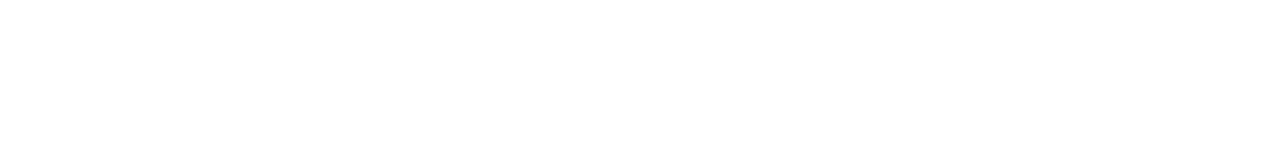
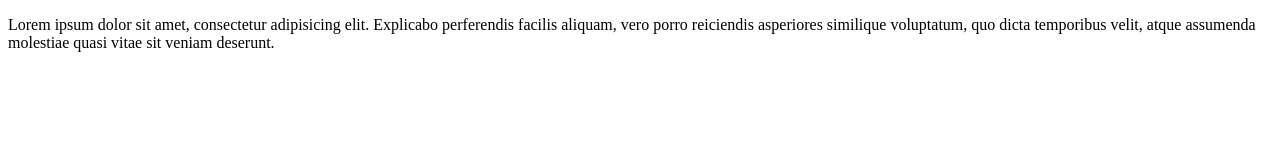
Before and after one commit to Anilsinghynr/Demo-repo3, a plain HTML site: page Demo-repo3/index.html in a window 1280 px wide. Drawn offline with Linux system fonts and the light colour scheme.

Commit message:
added paragraph

```diff
--- a/Demo-repo3/index.html
+++ b/Demo-repo3/index.html
@@ -7,6 +7,6 @@
     <title>Website Template</title>
 </head>
 <body>
-
+    <p>Lorem ipsum dolor sit amet, consectetur adipisicing elit. Explicabo perferendis facilis aliquam, vero porro reiciendis asperiores similique voluptatum, quo dicta temporibus velit, atque assumenda molestiae quasi vitae sit veniam deserunt.</p>
 </body>
 </html>
```
